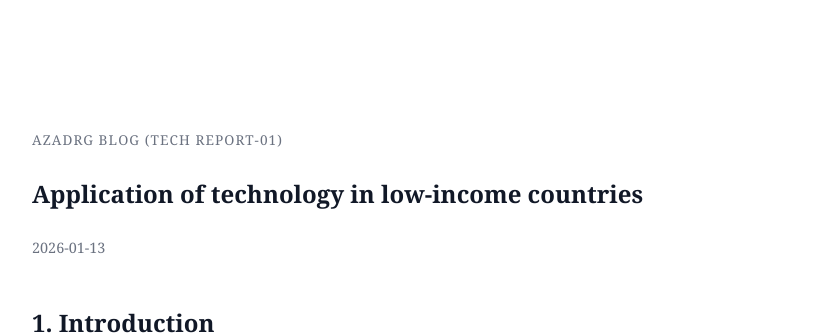
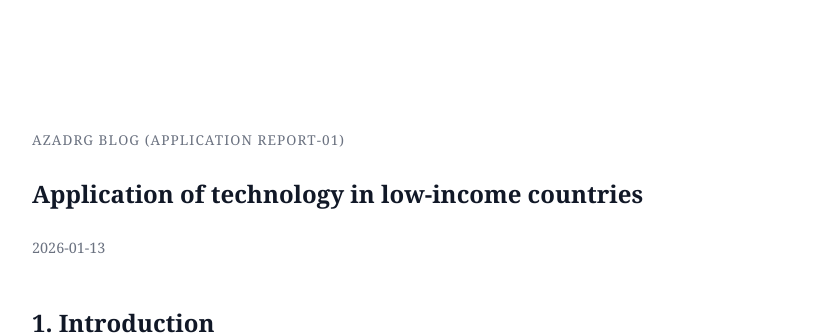
Before and after one commit to ssimsangmin49-creator/ecofriendly-polymer-compounds-incineration, a Jekyll site: the page built from _posts/2026-01-13-application.md, in a window 1280 px wide. Shown: the top 335 px of the page, without its empty margins (222-1043 px from the left). Built offline with Jekyll 4.4.1, drawn with Linux system fonts in a browser that asks for light colours.

Commit message:
Update post.html

```diff
--- a/_layouts/post.html
+++ b/_layouts/post.html
@@ -3,10 +3,8 @@ layout: default
 ---
 
 <article>
-
-  <!-- 🔹 상단 블로그 라벨 -->
   <div class="post-label">
-    AZADrg Blog <span>(Tech report-01)</span>
+    {{ page.label }}
   </div>
 
   <h1>{{ page.title }}</h1>
@@ -16,5 +14,4 @@ layout: default
   </p>
 
   {{ content }}
-
 </article>
```
